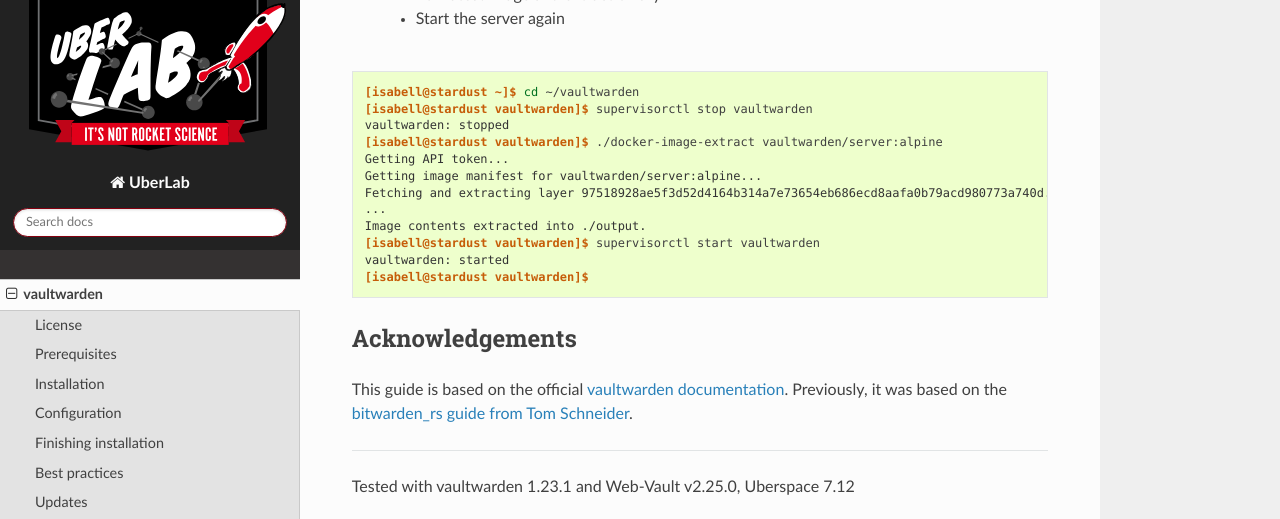
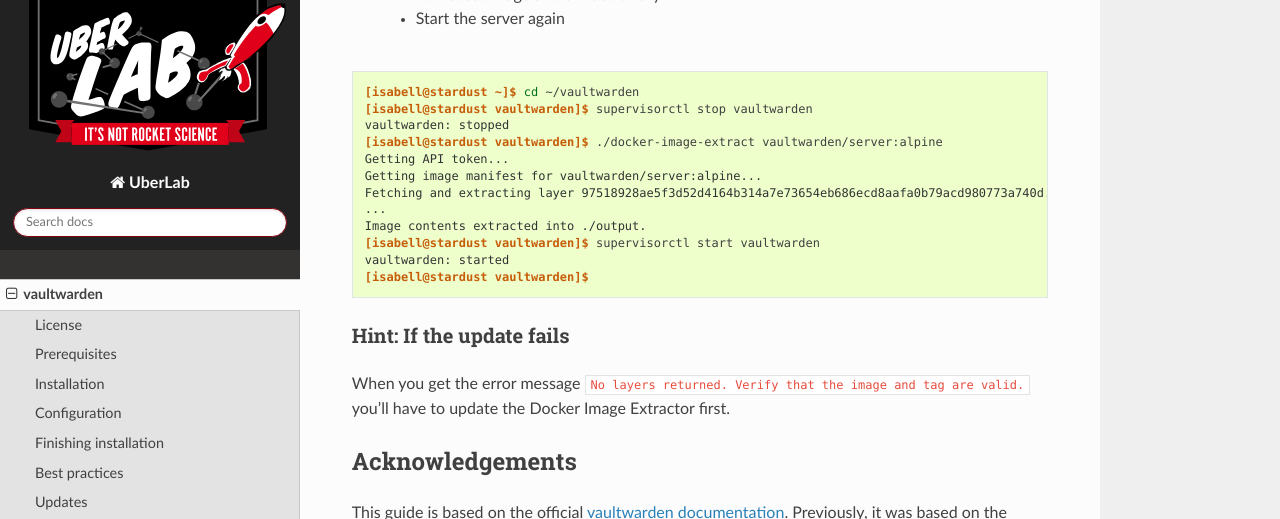
Before and after one commit to Uberspace/lab, a Sphinx documentation site: the page built from source/guide_vaultwarden.rst, in a window 1280 px wide and 900 px high, scrolled down 7475 px, cut to the strip 0-519 px from the top of the window. Built offline with Sphinx 7.4.7 and the Read the Docs theme 2.0.0, drawn with Linux system fonts in a browser that asks for light colours.

Commit message:
Update guide_vaultwarden.rst
Upgrading the application can fail, if the Docker Image Extractor is to old.
Added a hint for this.

```diff
--- a/source/guide_vaultwarden.rst
+++ b/source/guide_vaultwarden.rst
@@ -284,6 +284,11 @@
  vaultwarden: started
  [isabell@stardust vaultwarden]$
 
+Hint: If the update fails
+-------------------------
+
+When you get the error message ``No layers returned. Verify that the image and tag are valid.`` you'll have to update the Docker Image Extractor first.
+
 Acknowledgements
 ================
 This guide is based on the official `vaultwarden documentation`_. Previously, it was based on the `bitwarden_rs guide from Tom Schneider <https://vigonotion.com/blog/install-bitwarden-rs-on-uberspace/>`_.
```
